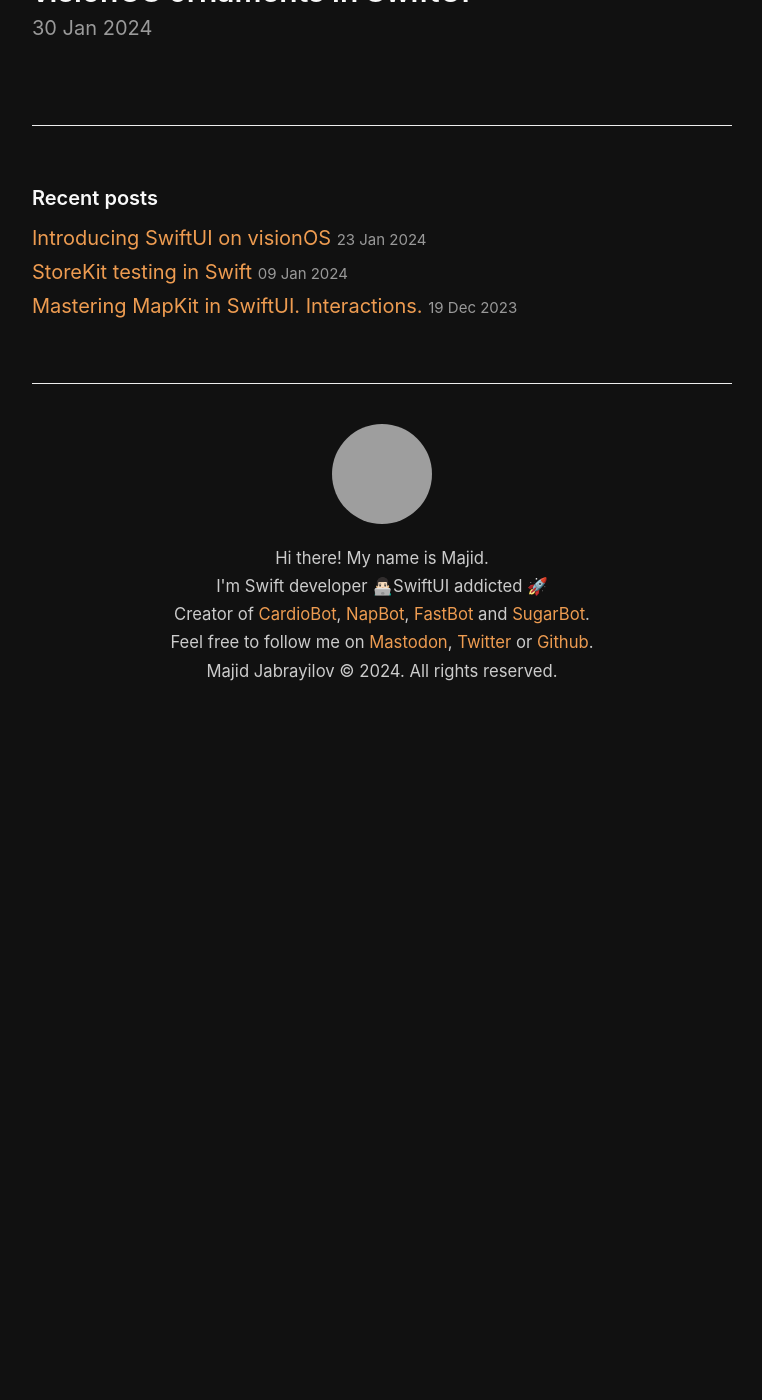
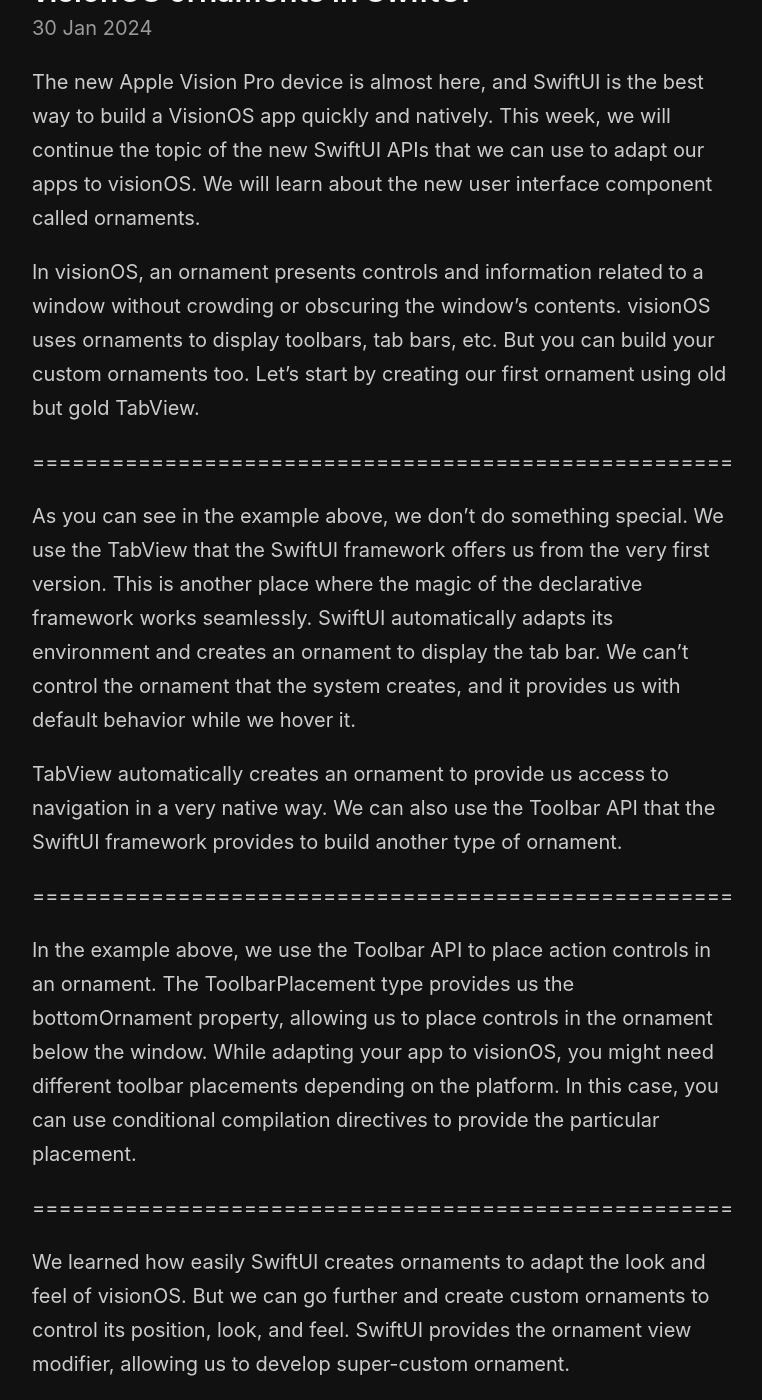
Before and after one commit to mecid/mecid.github.io, a Jekyll site: the page built from _posts/2024-01-30-visionos-ornaments-in-swiftui.md, in a window 1280 px wide and 1400 px high, scrolled down 211 px. Shown: the whole window, without its empty margins (258-1020 px from the left). Built offline with Jekyll 4.4.1, drawn with Linux system fonts in a browser that asks for light colours; before the commit the page ends 936 px from its top, so only the background shows below that; some of the changed text lies outside the part shown; grey boxes are pictures that could not be loaded.

Commit message:
ornaments post content added

```diff
--- a/_posts/2024-01-30-visionos-ornaments-in-swiftui.md
+++ b/_posts/2024-01-30-visionos-ornaments-in-swiftui.md
@@ -2,3 +2,33 @@
 title: visionOS ornaments in SwiftUI
 layout: post
 ---
+
+The new Apple Vision Pro device is almost here, and SwiftUI is the best way to build a VisionOS app quickly and natively. This week, we will continue the topic of the new SwiftUI APIs that we can use to adapt our apps to visionOS. We will learn about the new user interface component called ornaments.
+
+In visionOS, an ornament presents controls and information related to a window without crowding or obscuring the window's contents. visionOS uses ornaments to display toolbars, tab bars, etc. But you can build your custom ornaments too. Let's start by creating our first ornament using old but gold TabView.
+
+=====================================================
+
+As you can see in the example above, we don't do something special. We use the TabView that the SwiftUI framework offers us from the very first version. This is another place where the magic of the declarative framework works seamlessly. SwiftUI automatically adapts its environment and creates an ornament to display the tab bar. We can't control the ornament that the system creates, and it provides us with default behavior while we hover it.
+
+TabView automatically creates an ornament to provide us access to navigation in a very native way. We can also use the Toolbar API that the SwiftUI framework provides to build another type of ornament.
+
+=====================================================
+
+In the example above, we use the Toolbar API to place action controls in an ornament. The ToolbarPlacement type provides us the bottomOrnament property, allowing us to place controls in the ornament below the window. While adapting your app to visionOS, you might need different toolbar placements depending on the platform. In this case, you can use conditional compilation directives to provide the particular placement.
+
+=====================================================
+
+We learned how easily SwiftUI creates ornaments to adapt the look and feel of visionOS. But we can go further and create custom ornaments to control its position, look, and feel. SwiftUI provides the ornament view modifier, allowing us to develop super-custom ornament.
+
+=====================================================
+
+As you can see in the example above, we use the ornament view modifier. The ornament view modifier takes a set of parameters. The visibility parameter allows us to control when the framework displays the ornament. We can hide it by passing the hidden value.
+
+The attachmentAnchor parameter allows us to control the position of the ornament. It will enable us to define the point of the scene where we want to attach the ornament.
+
+The contentAlignment parameter allows us to define which point of the ornament framework should use while calculating its attachment point in conjuction with the attachmentAnchor parameter.
+
+The last parameter of the ornament view modifier is the ViewBuilder closure, which allows us to provide the content of the ornament. As you can see, we also use the glassBackgroundEffect view modifier to add the visionOS-styled background to our content.
+
+Today, we learned how to use the SwiftUI framework to improve the user experience of our apps on visionOS by using the new ornament concept.
```
